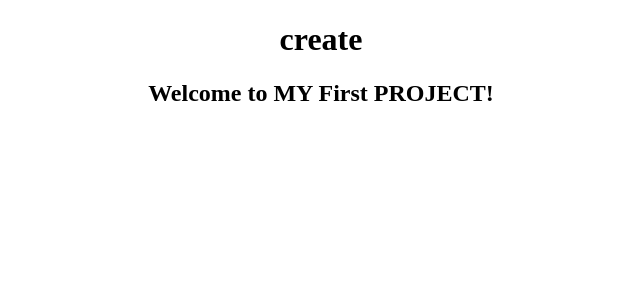
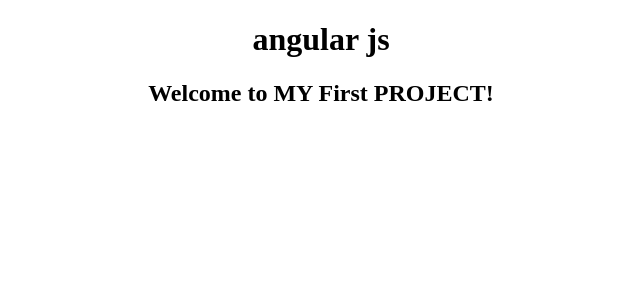
Before and after one commit to thifaya/project2, an Angular app: page / in a window 1280 px wide. Shown: the top 300 px of the page, without its empty margins (319-959 px from the left). Built offline with nearby package versions, Linux system fonts and the light colour scheme.

Commit message:
changed the line

```diff
--- a/src/app/app.component.html
+++ b/src/app/app.component.html
@@ -1,6 +1,6 @@
 
 <div style="text-align:center">
-  <h1>create </h1>
+  <h1>angular js </h1>
   <h2>
     Welcome to {{ title }}!
   </h2>
```
